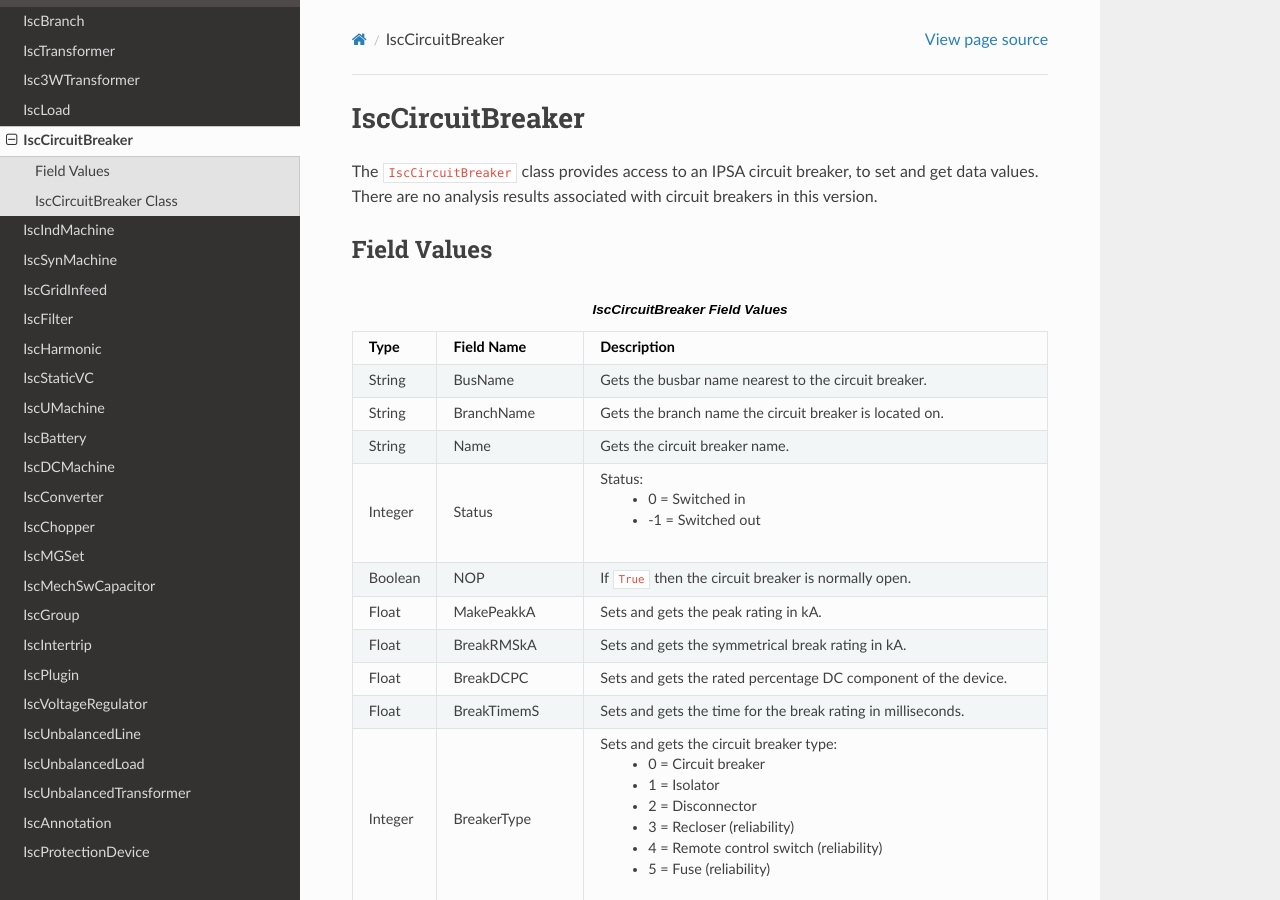
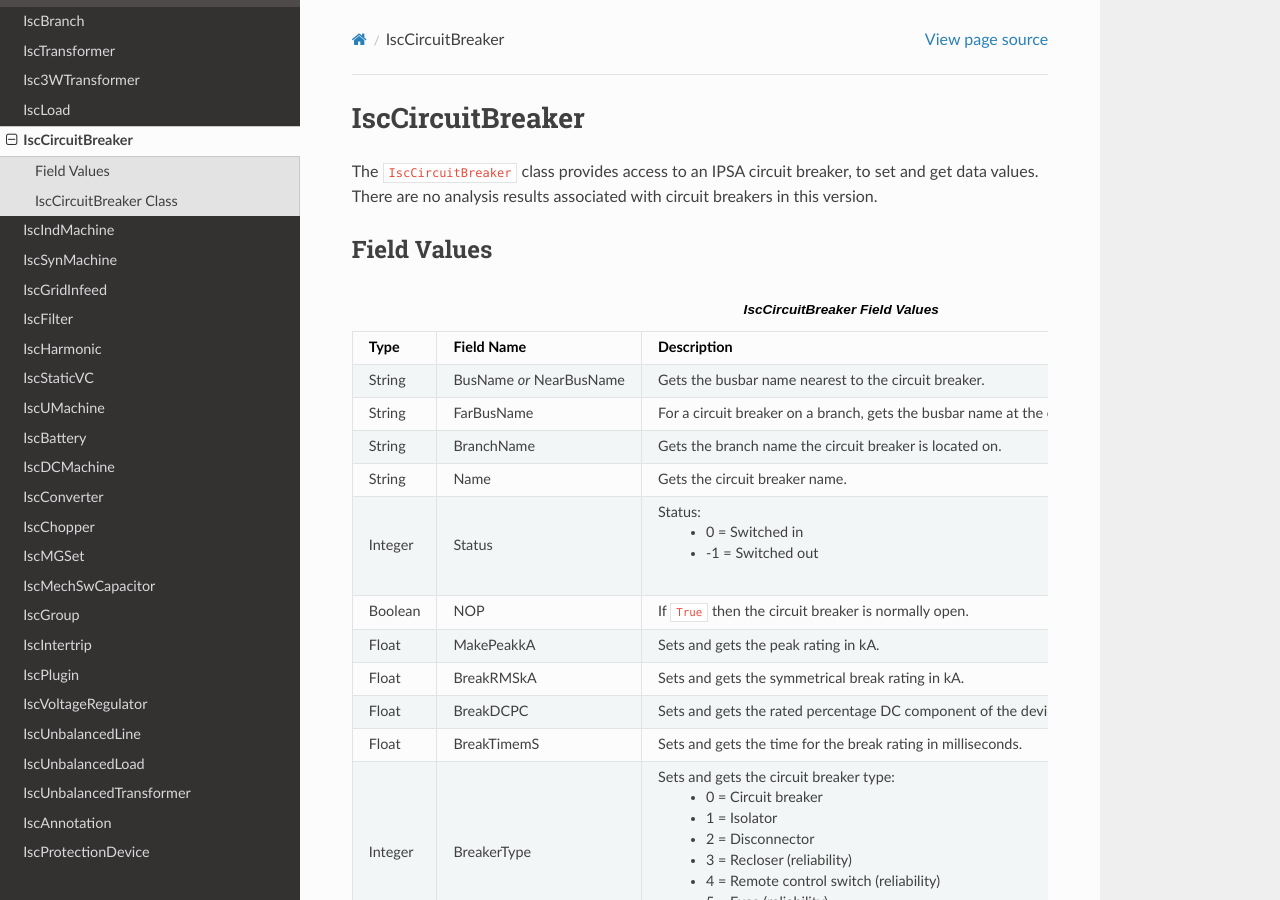
Before and after one commit to TNEI-Services/IPSA, a Sphinx documentation site: the page built from docs/IscCircuitBreaker.rst, in a window 1280 px wide and 900 px high. Built offline with Sphinx 7.4.7 and the Read the Docs theme 2.0.0, drawn with Linux system fonts in a browser that asks for light colours.

Commit message:
Tiny Field Value updates
(498, 360 & 499)

```diff
--- a/docs/IscCircuitBreaker.rst
+++ b/docs/IscCircuitBreaker.rst
@@ -16,8 +16,11 @@
      - Field Name
      - Description
    * - String
-     - BusName
+     - BusName *or* NearBusName
      - Gets the busbar name nearest to the circuit breaker.
+   * - String
+     - FarBusName
+     - For a circuit breaker on a branch, gets the busbar name at the other end of the branch to the circuit breaker.
    * - String
      - BranchName
      - Gets the branch name the circuit breaker is located on.
--- a/docs/IscTransformer.rst
+++ b/docs/IscTransformer.rst
@@ -43,7 +43,7 @@
         - 6 = Primary Distribution
         - 7 = Secondary Distribution
    * - Integer
-     - Winding
+     - Winding *or* VectorGroup
      - Transformer winding type connection as follows:
 
         - 1 = none
```
Also changed, not shown: docs/IscFilter.rst (+14 -5 lines).
